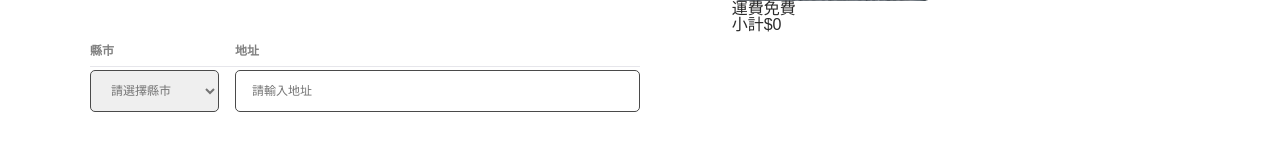
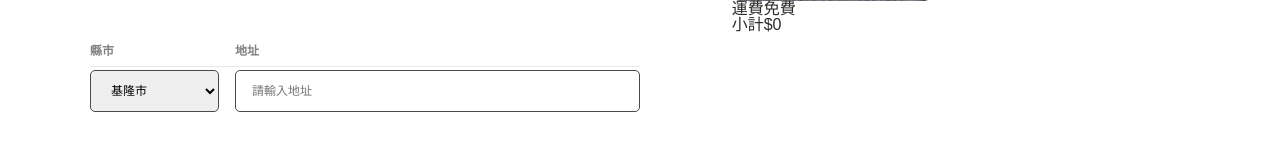
Before and after one commit to YuiChen0207/ALPHA-Shop, a React (Create React App) app: page / in a window 1280 px wide. Shown: the part 555-717 px from the top of the page. Built offline with nearby package versions, Linux system fonts and the light colour scheme.

Commit message:
install sass and fix warning of option

```diff
--- a/package.json
+++ b/package.json
@@ -35,5 +35,8 @@
       "last 1 firefox version",
       "last 1 safari version"
     ]
+  },
+  "devDependencies": {
+    "sass": "^1.62.1"
   }
 }
--- a/src/components/main/register/form/FormContainerAddress.jsx
+++ b/src/components/main/register/form/FormContainerAddress.jsx
@@ -13,7 +13,7 @@ const FormContainerAddress = () => {
             <div className={styles.inputLabel}>稱謂</div>
             <div className={styles.selectContainer}>
               <select className={`${styles.input}`}>
-                <option value="mr" selected="">
+                <option value="mr" defaultValue>
                   先生
                 </option>
                 <option value="ms">女士</option>
@@ -55,7 +55,7 @@ const FormContainerAddress = () => {
             <div className={styles.inputLabel}>縣市</div>
             <div className={styles.selectContainer}>
               <select className={styles.input} required>
-                <option value="" selected disabled>
+                <option value="" defaultValue disabled>
                   請選擇縣市
                 </option>
                 <option value="KLU">基隆市</option>
```
Also changed, not shown: 1 other file (tests, documents, lock files or other folders).
